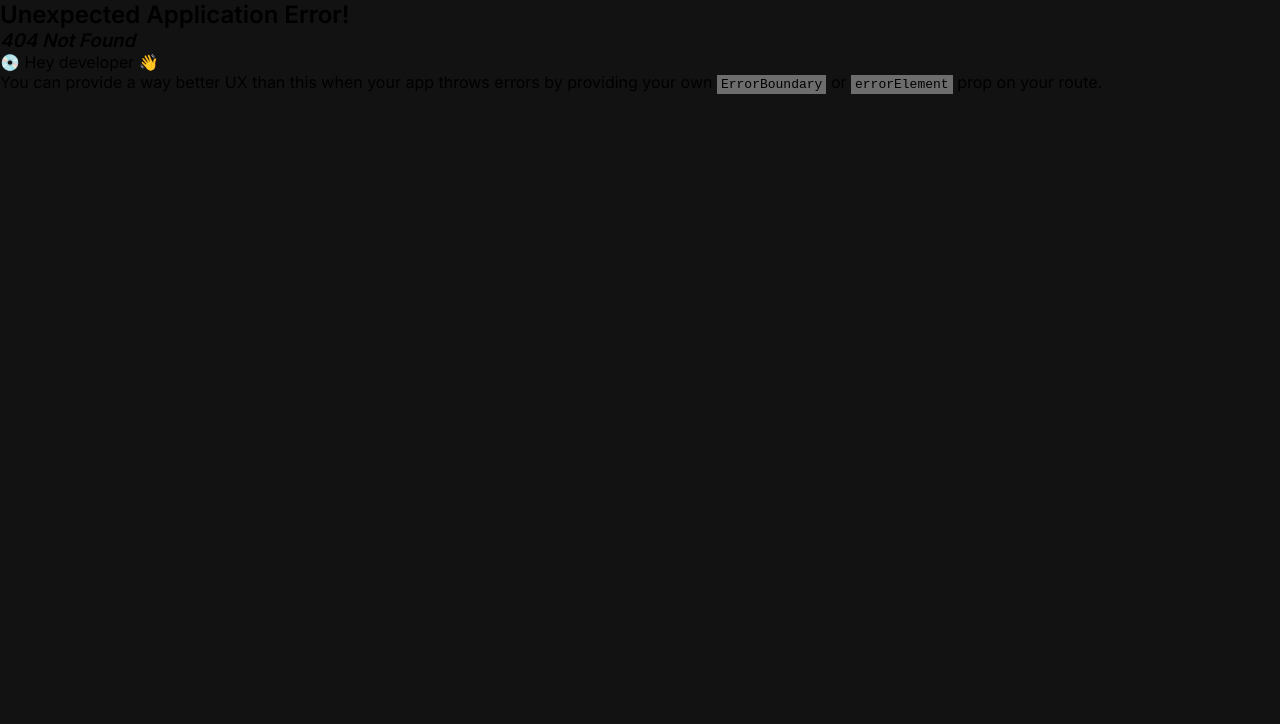
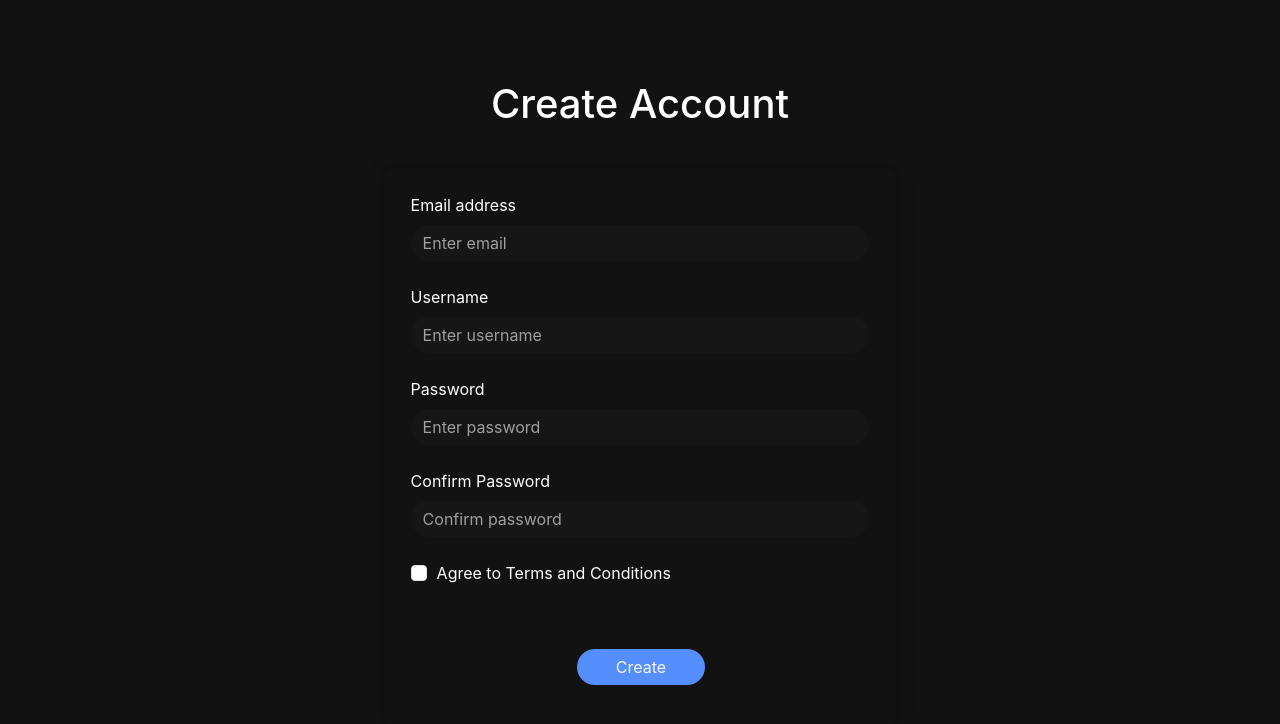
Before and after one commit to JvsonKee/CodeConnect, a React app: page /CodeConnect/create-account in a window 1280 px wide. Before the commit this address had no page. Shown: the top 724 px of the page. Built offline with nearby package versions, Linux system fonts and the light colour scheme; the HTML template or start-up script is replaced by a standard one; a web font is replaced by a local one.

Commit message:
Added functionality to create account page

```diff
--- a/package.json
+++ b/package.json
@@ -11,10 +11,15 @@
     "preview": "vite preview"
   },
   "dependencies": {
+    "@emotion/react": "^11.11.1",
+    "@emotion/styled": "^11.11.0",
     "@fortawesome/fontawesome-svg-core": "^6.4.2",
     "@fortawesome/free-regular-svg-icons": "^6.4.2",
     "@fortawesome/free-solid-svg-icons": "^6.4.2",
     "@fortawesome/react-fontawesome": "^0.2.0",
+    "@mui/icons-material": "^5.14.19",
+    "@mui/material": "^5.14.19",
+    "bootstrap": "^5.3.2",
     "react": "^18.2.0",
     "react-bootstrap": "^2.9.1",
     "react-dom": "^18.2.0",
--- a/src/App.jsx
+++ b/src/App.jsx
@@ -1,4 +1,5 @@
 import WelcomePage from "./pages/Welcome/WelcomePage"
+/*import CreateAccount from "./pages/CreateAccount/CreateAccount"*/
 
 function App() {
 	return (
--- a/src/main.jsx
+++ b/src/main.jsx
@@ -8,6 +8,7 @@ import HomePage from './pages/Home/Homepage';
 import WelcomePage from "./pages/Welcome/WelcomePage"
 import GuestHome from "./pages/GuestHome/GuestHomePage"
 import DMPage from "./pages/DirectMessages/DMPage"
+import CreateAccount from "./pages/CreateAccount/CreateAccount"
 
 const router = createBrowserRouter([
 	{
@@ -38,6 +39,11 @@ const router = createBrowserRouter([
 	{
 		path: '/CodeConnect/guest-home',
 		element: <GuestHome />
+	},
+
+	{
+		path: '/CodeConnect/create-account',
+		element: <CreateAccount />
 	}
 
 
--- /dev/null
+++ b/src/pages/CreateAccount/AccountValidation.js
@@ -0,0 +1,29 @@
+const AccountValidation = {
+    createAccount: async (email, username, password, confirmPassword) => {
+      //Make sure account details are valid
+      let isEmailValid = (email.includes("@") && email.includes(".com"));
+      let regex = /[!@#$&]/; //define regex pattern for accepted special characters
+
+      console.log(isEmailValid) //for debugging purposes
+
+      if(!isEmailValid){//test whether the email address includes an @ and a .com
+        return {success:false, error: 'Invalid email. An example of a proper email is \'user@email.com\''};
+      }
+      else if(!regex.test(password)){//check if password has special characters
+        return {success:false, error: 'Password must contain at least one special character (!, @, #, $, &)'}
+      }
+      else if(password.length < 8){//check if password is long enough. Returns false if less than 8.
+        return {success:false, error: 'Password must contain 8 or more characters'}
+      }
+
+      else if(password !== confirmPassword){//test whether the password field text matches the confirm password field text
+        return {success:false, error: 'Passwords must match'}
+      }
+      else {//if no error, proceed to homepage.
+        return {success: true};
+      }
+    },
+
+  };
+
+  export default AccountValidation
--- a/src/pages/CreateAccount/CreateAccount.jsx
+++ b/src/pages/CreateAccount/CreateAccount.jsx
@@ -1,20 +1,53 @@
 import { CreateAccountContainer, FormContainer, CustomForm, H1, CustomButton, CustomModal, CustomFormControl } from "./CreateAccount.styled";
 import { Container } from "../../styles/Container";
 
-// import 'bootstrap/dist/css/bootstrap.css';
+import 'bootstrap/dist/css/bootstrap.css';
 import Button from 'react-bootstrap/Button';
 import Form from 'react-bootstrap/Form';
-// import ArrowBackIosNewIcon from '@mui/icons-material/ArrowBackIosNew';
+import ArrowBackIosNewIcon from '@mui/icons-material/ArrowBackIosNew';
 //import { Modal } from 'react-bootstrap/Modal';
 import { useState } from 'react';
 import { Modal } from "react-bootstrap";
 
+import { useNavigate } from 'react-router-dom';
+import AccountValidation from './AccountValidation';
+
 
 
 function CreateAccount() {
+
+    const navigate = useNavigate();
+    const [email, setEmail] = useState('');
+    const [username, setUsername] = useState('');
+    const [password, setPassword] = useState('');
+    const [confirmPassword, setConfirmPassword] = useState('');
+    const [error, setError] = useState('');
+
     const [show, setShow] = useState(false);
     const handleClose = () => setShow(false);
     const handleShow = () => setShow(true);
+
+    const handleCreateAccount = async () => {
+        try {
+          const response = await AccountValidation.createAccount(email, username, password, confirmPassword);
+
+          if (response.success) {
+            // Successful login
+            console.log('Login successful:', response.user);
+
+            // Redirect to the Home page
+            navigate('/CodeConnect/home');
+          } else if(!response.success) {
+            // Display an error message for unsuccessful login
+            setError(response.error);
+            console.log('failed.');
+          }
+        } catch (error) {
+          console.error('Login error:', error);
+          // Display a generic error message for unexpected errors
+          setError('Unknown error has occured. Please try again.');
+        }
+      };
 
     return (
         <Container>
@@ -22,7 +55,7 @@ function CreateAccount() {
             <CreateAccountContainer>
 
                 <H1>
-                    {/* <a href = "./components/HomePage"><IconContainer/></a> */}
+                    {/*<a href = "./components/HomePage"><IconContainer/></a>*/}
                     Create Account
                 </H1>
 
@@ -32,7 +65,7 @@ function CreateAccount() {
                         <Form.Group className = "createAcct" controlId = "email">
                             <Form.Label> Email address </Form.Label>
                             <br/>
-                            <CustomFormControl type = "email" placeholder = "Enter email" size = "md" />
+                            <CustomFormControl type = "email" placeholder = "Enter email" size = "md" value = {email} onChange = {(e)=> setEmail(e.target.value)} />
                         </Form.Group>
                     </CustomForm>
 
@@ -40,7 +73,7 @@ function CreateAccount() {
                         <Form.Group className = "createAcct" controlId = "username">
                             <Form.Label> Username </Form.Label>
                             <br/>
-                            <CustomFormControl type = "text" placeholder = "Enter username" size = "md" />
+                            <CustomFormControl type = "text" placeholder = "Enter username" size = "md" value = {username} onChange = {(e)=> setUsername(e.target.value)} />
                         </Form.Group>
                     </CustomForm>
 
@@ -48,7 +81,7 @@ function CreateAccount() {
                         <Form.Group className = "createAcct" controlId = "password">
                             <Form.Label> Password </Form.Label>
                             <br/>
-                            <CustomFormControl type = "password" placeholder = "Enter password" size = "md" />
+                            <CustomFormControl type = "password" placeholder = "Enter password" size = "md" value = {password} onChange = {(e)=> setPassword(e.target.value)}/>
                         </Form.Group>
                     </CustomForm>
 
@@ -56,7 +89,7 @@ function CreateAccount() {
                         <Form.Group className = "createAcct" controlId = "confirmPassword">
                             <Form.Label> Confirm Password </Form.Label>
                             <br/>
-                            <CustomFormControl type = "password" placeholder = "Confirm password" size = "md" />
+                            <CustomFormControl type = "password" placeholder = "Confirm password" size = "md" value = {confirmPassword} onChange = {(e)=> setConfirmPassword(e.target.value)}/>
                         </Form.Group>
                     </CustomForm>
 
@@ -136,9 +169,13 @@ function CreateAccount() {
                         </Modal.Body>
                     </CustomModal>
 
-                    <CustomButton variant = "outline-light">
+
+                    {error && <div style={{ color: 'red' }}>{error}</div>}
+
+                    <CustomButton variant = "outline-light" onClick = {handleCreateAccount}>
                         Create
                     </CustomButton>
+
 
                 </FormContainer>
             </CreateAccountContainer>
--- a/src/pages/CreateAccount/CreateAccount.styled.js
+++ b/src/pages/CreateAccount/CreateAccount.styled.js
@@ -1,7 +1,7 @@
 import styled from "styled-components"
 import { Form, FormLabel } from 'react-bootstrap';
 import { Button } from "react-bootstrap";
-// import ArrowBackIosNewIcon from '@mui/icons-material/ArrowBackIosNew';
+import ArrowBackIosNewIcon from '@mui/icons-material/ArrowBackIosNew';
 import { Modal } from "react-bootstrap";
 
 export const CreateAccountContainer = styled.div`
@@ -92,10 +92,10 @@ export const CustomButton = styled(Button)`
     border: 0px;
 `
 
-// export const IconContainer = styled(ArrowBackIosNewIcon)`
-//     color: white;
-//     margin-left: -10vw;
-//     margin-top: 1vh;
-//     position: absolute;
+export const IconContainer = styled(ArrowBackIosNewIcon)`
+    color: white;
+    margin-left: -10vw;
+    margin-top: 1vh;
+    position: absolute;
 
-// `
+`
--- a/src/pages/Welcome/WelcomePage.jsx
+++ b/src/pages/Welcome/WelcomePage.jsx
@@ -57,7 +57,7 @@ function WelcomePage(){
                     {error && <div style={{ color: 'red' }}>{error}</div>}
                     <ContinueLink to="/CodeConnect/guest-home">Continue As Guest</ContinueLink>
                 </LoginForm>
-                <CreateAccountButton>Create Account</CreateAccountButton>
+                <a href = '/CodeConnect/create-account'><CreateAccountButton>Create Account</CreateAccountButton></a>
             </PageContainer>
 
         </Container>
```
Also changed, not shown: 1 other file (tests, documents, lock files or other folders).
